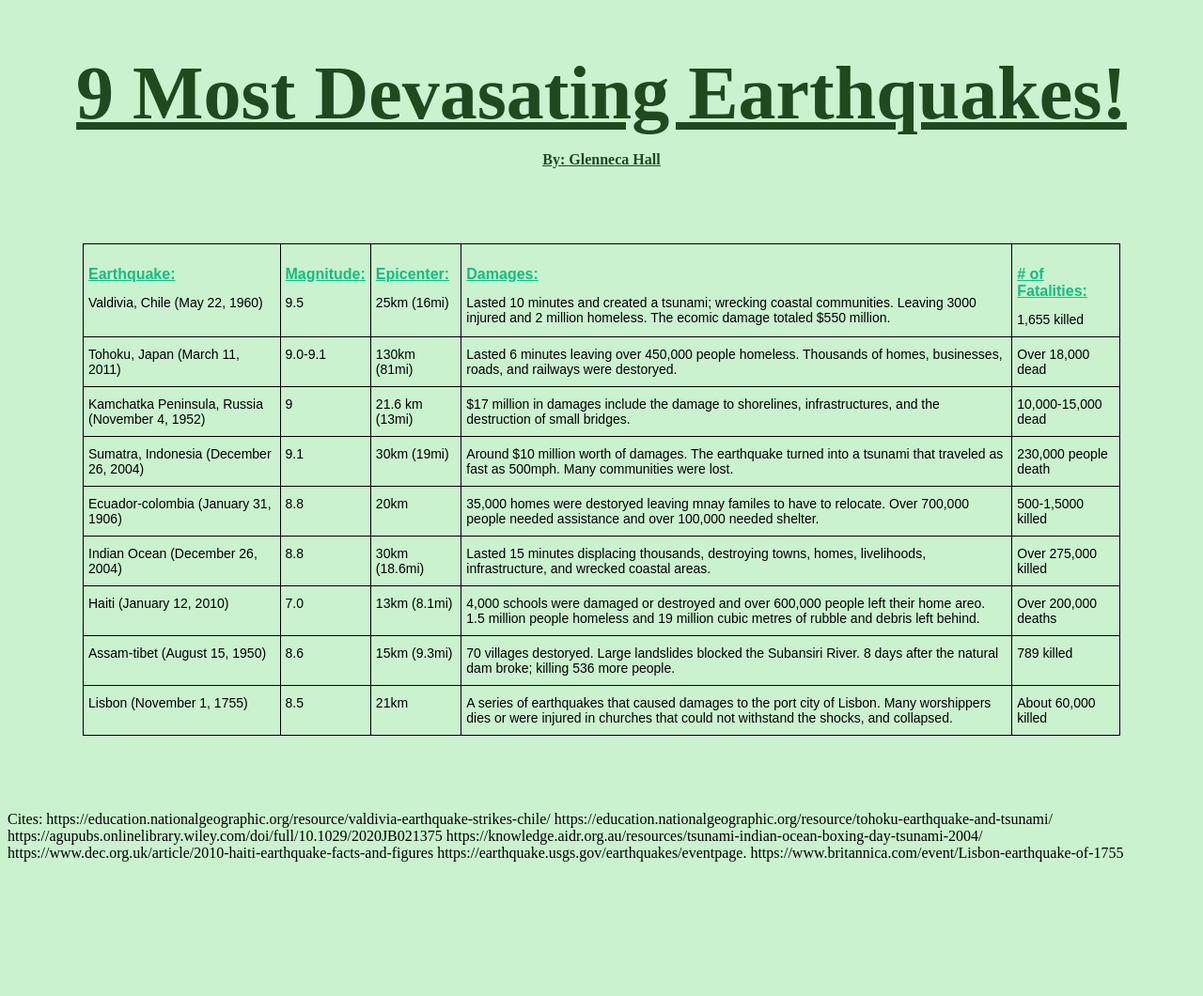
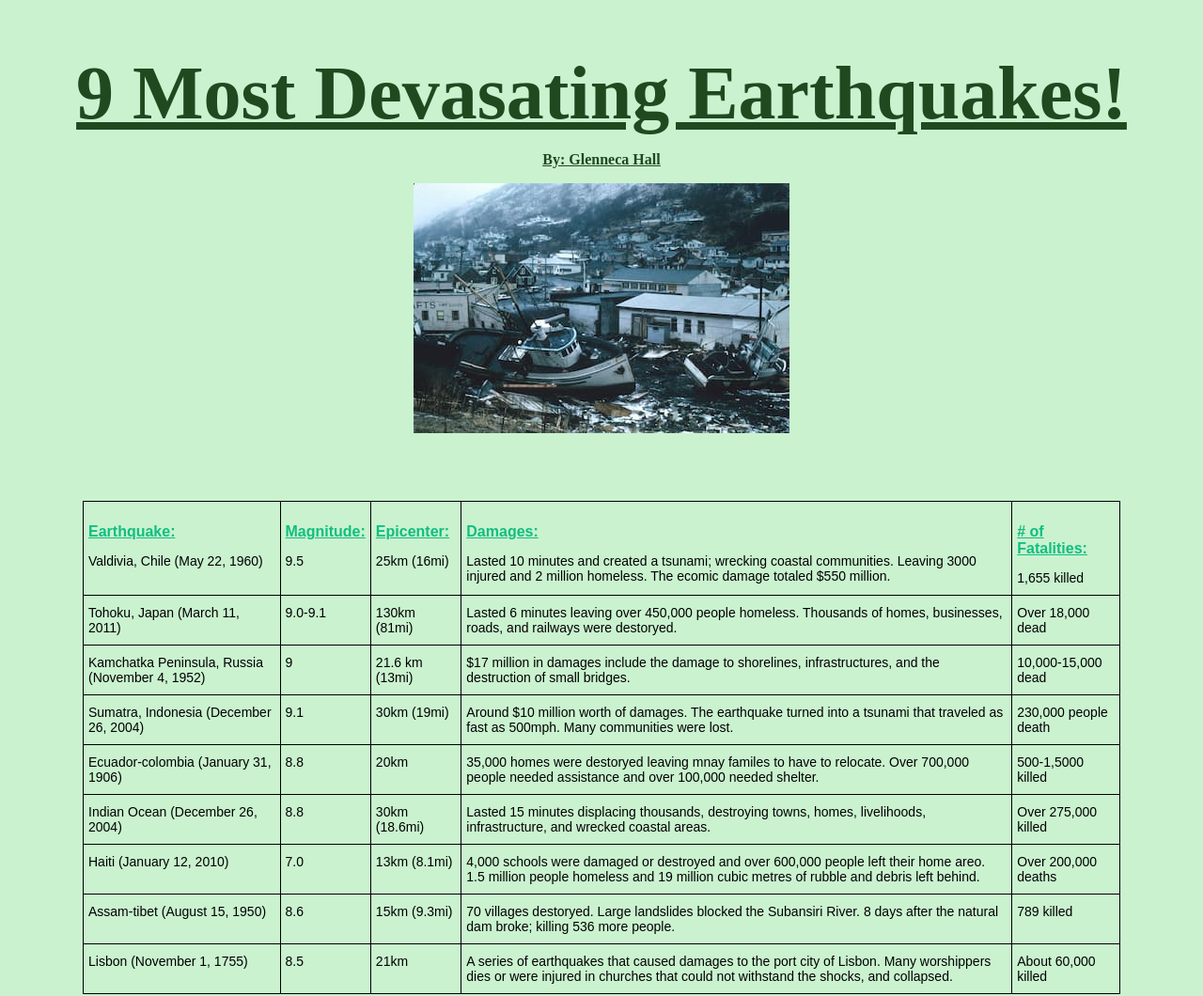
Before and after one commit to gh7101/working-with-tables-gh7101-main, a plain HTML site: page index.html in a window 1280 px wide. Shown: the top 1060 px of the page at 94% size. Before the commit the page ends 925 px from the top, so only its background shows below. Drawn offline with Linux system fonts and the light colour scheme.

Commit message:
Finishing touches

```diff
--- a/index.html
+++ b/index.html
@@ -9,6 +9,7 @@
   <body>
     <h1>9 Most Devasating Earthquakes!
       <p>By: Glenneca Hall</p>
+      <img src="earthquake-400w.jpg" alt="broken buuildings">
     </h1>
     <div class="table-container">
 
--- a/style.css
+++ b/style.css
@@ -17,10 +17,12 @@ h1 p {
   text-decoration: underline;
 }
 
+
 table {
   width: auto;
   align-items: center;
   margin: 5rem;
+  margin-top: 0%;
 
 }
 
```
Also changed, not shown: earthquake-400w.jpg (added).
